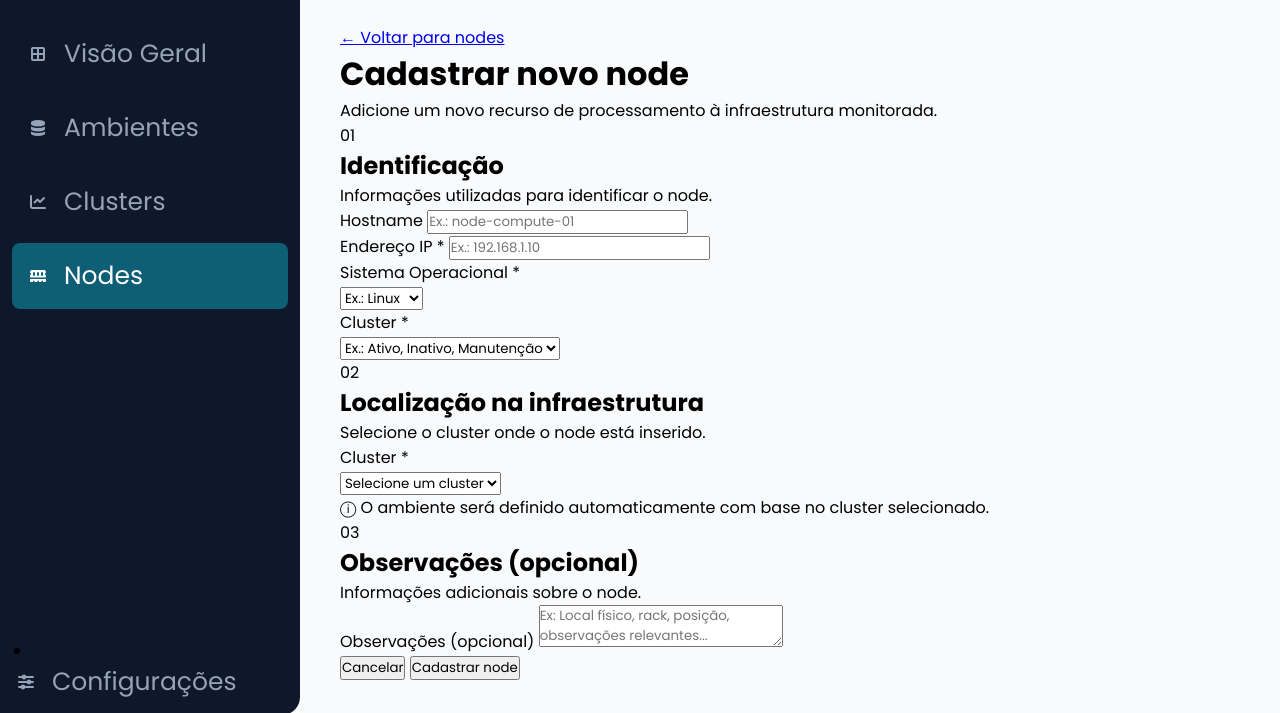
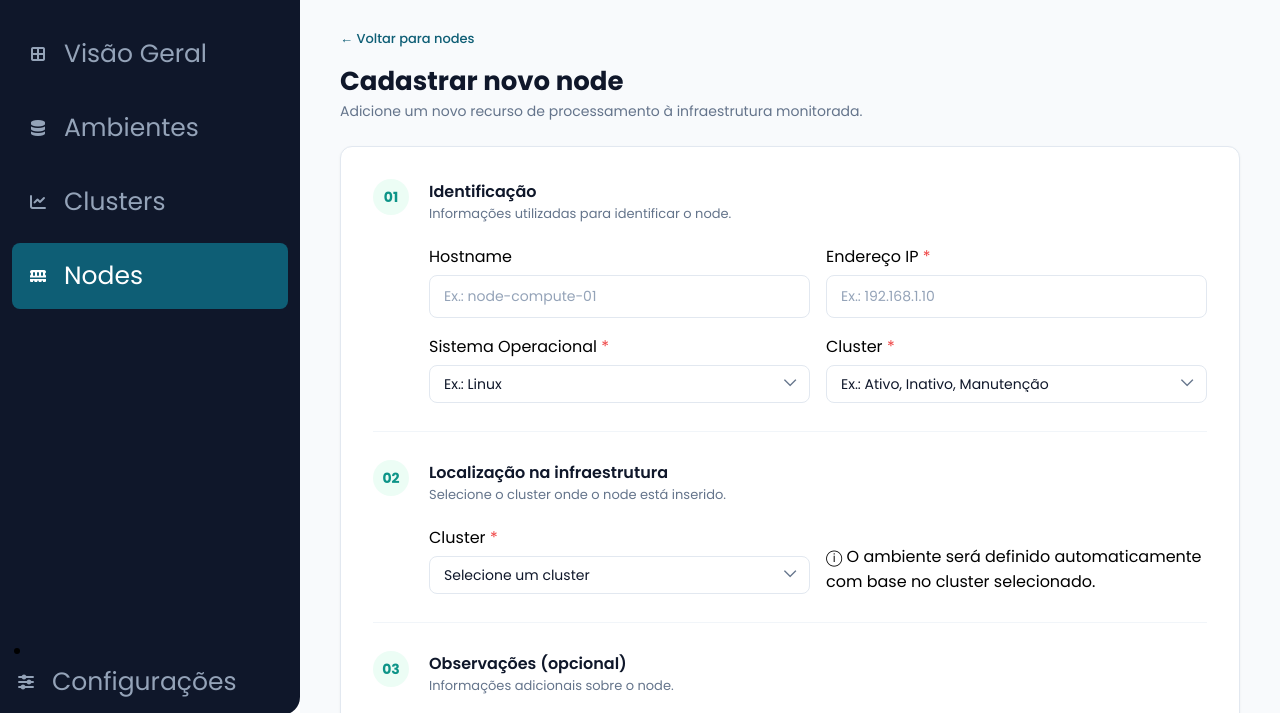
Before and after one commit to Nautilus-HPC-monitoring/Site-Institucional, a website: page public/cadastro-node.html in a window 1280 px wide. Shown: the part 85-798 px from the top of the page. Drawn offline with Linux system fonts and the light colour scheme.

Commit message:
Feat: Adicionando CSS no formulário

```diff
--- a/public/css/node.css
+++ b/public/css/node.css
@@ -204,3 +204,153 @@ main {
 }
 
 /* Página e Títulos */
+
+
+.page-content {
+    max-width: 1000px;
+}
+
+.back-link {
+    color: #0E5E75;
+    text-decoration: none;
+    font-size: 13px;
+    font-weight: 500;
+}
+
+.page-title {
+    font-size: 26px;
+    font-weight: 700;
+    color: #0F172A;
+    margin-top: 12px;
+}
+
+.page-subtitle {
+    color: #64748B;
+    font-size: 14px;
+    margin-bottom: 24px;
+}
+
+.form-card {
+    background-color: #FFFFFF;
+    border-radius: 12px;
+    padding: 32px;
+    box-shadow: 0 1px 3px rgba(0, 0, 0, 0.05);
+    border: 1px solid #E2E8F0;
+}
+
+.form-section {
+    display: flex;
+    gap: 20px;
+    padding-bottom: 28px;
+    margin-bottom: 28px;
+    border-bottom: 1px solid #F1F5F9;
+}
+
+.step-badge {
+    width: 36px;
+    height: 36px;
+    border-radius: 50%;
+    background-color: #ECFDF5;
+    color: #0D9488;
+    font-weight: 700;
+    font-size: 14px;
+    display: flex;
+    align-items: center;
+    justify-content: center;
+    flex-shrink: 0;
+}
+
+.section-body {
+    flex: 1;
+}
+
+.section-title {
+    font-size: 16px;
+    font-weight: 600;
+    color: #0F172A;
+}
+
+.section-subtitle {
+    font-size: 13px;
+    color: #64748B;
+    margin-bottom: 20px;
+}
+
+.form-grid {
+    display: grid;
+    grid-template-columns: repeat(2, 1fr);
+    gap: 16px;
+}
+
+.form-grid.align-center {
+    align-items: flex-end;
+}
+
+.form-group {
+    display: flex;
+    flex-direction: column;
+    gap: 6px;
+}
+
+.form-group.full-width {
+    grid-column: span 2;
+}
+
+.label {
+    font-size: 13px;
+    font-weight: 600;
+    color: #1e293b;
+}
+
+.required {
+    color: #ef4444;
+}
+
+input[type="text"],
+select,textarea {
+    width: 100%;
+    padding: 10px 14px;
+    border: 1px solid #E2E8F0;
+    border-radius: 8px;
+    font-size: 14px;
+    color: #0f172A;
+    outline: none;
+    transition: border-color 0.2s ease;
+}
+
+input::placeholder,
+textarea::placeholder {
+    color: #94A3B8;
+}
+
+input:focus,
+select:focus,
+textarea:focus {
+    border-color: #0E5E75;
+}
+
+textarea {
+    min-height: 100px;
+    resize: vertical;
+}
+
+.select-wrapper {
+    position: relative;
+}
+
+.select-wrapper select {
+    appearance: none;
+    background-color: #ffffff;
+    cursor: pointer;
+}
+
+.select-wrapper::after {
+    content: "⌵";
+    position: absolute;
+    right: 14px;
+    top: 40%;
+    transform: translateY(-50%);
+    pointer-events: none;
+    color: #64748B;
+    font-weight: bold;
+}
```
